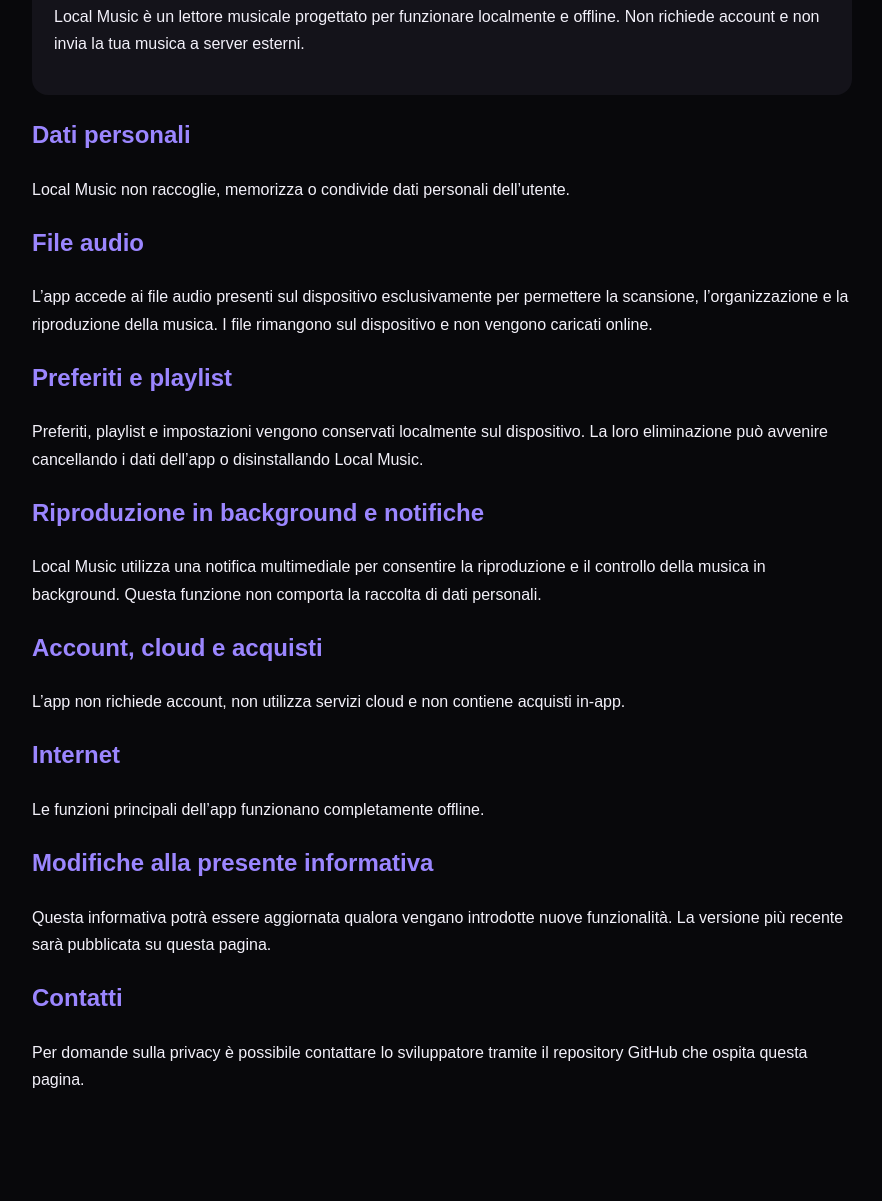
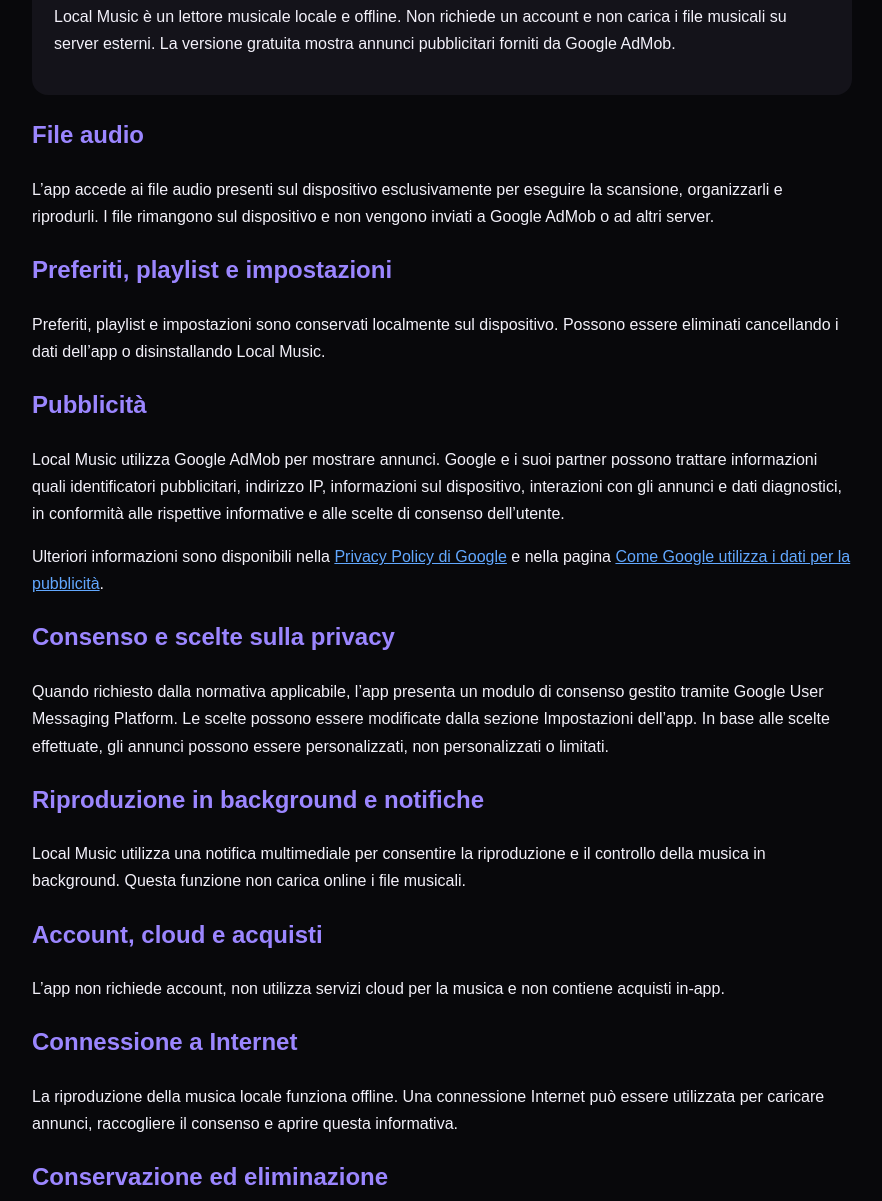
Before and after one commit to Ceazy-cds/LocalMusic-privacy-, a plain HTML site: page index.html in a window 1280 px wide. Shown: the part 261-1462 px from the top of the page, without its empty margins (198-1080 px from the left). Before the commit the page ends 1394 px from the top, so only its background shows below. Drawn offline with Linux system fonts and the light colour scheme.

Commit message:
Revise privacy policy and enhance HTML structure
Updated the privacy policy content and improved formatting.

```diff
--- a/index.html
+++ b/index.html
@@ -5,23 +5,8 @@
   <meta name="viewport" content="width=device-width, initial-scale=1.0">
   <title>Privacy Policy - Local Music</title>
   <style>
-        body {
-            max-width: 820px;
-            margin: 40px auto;
-            padding: 0 22px;
-            background: #08080b;
-            color: #f3f1fa;
-            font-family: Arial, sans-serif;
-            line-height: 1.7;
-        }
-        h1, h2 { color: #9b86ff; }
-        .card {
-            background: #14131a;
-            padding: 22px;
-            border-radius: 16px;
-            margin: 18px 0;
-        }
-        a { color: #62a8ff; }
+    body{max-width:820px;margin:40px auto;padding:0 22px;background:#08080b;color:#f3f1fa;font-family:Arial,sans-serif;line-height:1.7}
+    h1,h2{color:#9b86ff}.card{background:#14131a;padding:22px;border-radius:16px;margin:18px 0}a{color:#62a8ff}
   </style>
 </head>
 <body>
@@ -30,62 +15,41 @@
 
   <div class="card">
     <h2>In breve</h2>
-        <p>
-            Local Music è un lettore musicale progettato per funzionare
-            localmente e offline. Non richiede account e non invia la tua
-            musica a server esterni.
-        </p>
+    <p>Local Music è un lettore musicale locale e offline. Non richiede un account e non carica i file musicali su server esterni. La versione gratuita mostra annunci pubblicitari forniti da Google AdMob.</p>
   </div>
 
-    <h2>Dati personali</h2>
-    <p>
-        Local Music non raccoglie, memorizza o condivide dati personali
-        dell’utente.
-    </p>
+  <h2>File audio</h2>
+  <p>L’app accede ai file audio presenti sul dispositivo esclusivamente per eseguire la scansione, organizzarli e riprodurli. I file rimangono sul dispositivo e non vengono inviati a Google AdMob o ad altri server.</p>
 
-    <h2>File audio</h2>
-    <p>
-        L’app accede ai file audio presenti sul dispositivo esclusivamente
-        per permettere la scansione, l’organizzazione e la riproduzione della
-        musica. I file rimangono sul dispositivo e non vengono caricati online.
-    </p>
+  <h2>Preferiti, playlist e impostazioni</h2>
+  <p>Preferiti, playlist e impostazioni sono conservati localmente sul dispositivo. Possono essere eliminati cancellando i dati dell’app o disinstallando Local Music.</p>
 
-    <h2>Preferiti e playlist</h2>
-    <p>
-        Preferiti, playlist e impostazioni vengono conservati localmente sul
-        dispositivo. La loro eliminazione può avvenire cancellando i dati
-        dell’app o disinstallando Local Music.
-    </p>
+  <h2>Pubblicità</h2>
+  <p>Local Music utilizza Google AdMob per mostrare annunci. Google e i suoi partner possono trattare informazioni quali identificatori pubblicitari, indirizzo IP, informazioni sul dispositivo, interazioni con gli annunci e dati diagnostici, in conformità alle rispettive informative e alle scelte di consenso dell’utente.</p>
+  <p>Ulteriori informazioni sono disponibili nella <a href="https://policies.google.com/privacy">Privacy Policy di Google</a> e nella pagina <a href="https://policies.google.com/technologies/ads">Come Google utilizza i dati per la pubblicità</a>.</p>
+
+  <h2>Consenso e scelte sulla privacy</h2>
+  <p>Quando richiesto dalla normativa applicabile, l’app presenta un modulo di consenso gestito tramite Google User Messaging Platform. Le scelte possono essere modificate dalla sezione Impostazioni dell’app. In base alle scelte effettuate, gli annunci possono essere personalizzati, non personalizzati o limitati.</p>
 
   <h2>Riproduzione in background e notifiche</h2>
-    <p>
-        Local Music utilizza una notifica multimediale per consentire la
-        riproduzione e il controllo della musica in background. Questa
-        funzione non comporta la raccolta di dati personali.
-    </p>
+  <p>Local Music utilizza una notifica multimediale per consentire la riproduzione e il controllo della musica in background. Questa funzione non carica online i file musicali.</p>
 
   <h2>Account, cloud e acquisti</h2>
-    <p>
-        L’app non richiede account, non utilizza servizi cloud e non contiene
-        acquisti in-app.
-    </p>
+  <p>L’app non richiede account, non utilizza servizi cloud per la musica e non contiene acquisti in-app.</p>
 
-    <h2>Internet</h2>
-    <p>
-        Le funzioni principali dell’app funzionano completamente offline.
-    </p>
+  <h2>Connessione a Internet</h2>
+  <p>La riproduzione della musica locale funziona offline. Una connessione Internet può essere utilizzata per caricare annunci, raccogliere il consenso e aprire questa informativa.</p>
 
-    <h2>Modifiche alla presente informativa</h2>
-    <p>
-        Questa informativa potrà essere aggiornata qualora vengano introdotte
-        nuove funzionalità. La versione più recente sarà pubblicata su questa
-        pagina.
-    </p>
+  <h2>Conservazione ed eliminazione</h2>
+  <p>I dati musicali e organizzativi gestiti direttamente da Local Music restano sul dispositivo. Per informazioni sulla conservazione dei dati trattati da Google, consulta le informative Google collegate sopra.</p>
+
+  <h2>Minori</h2>
+  <p>Local Music non è progettata specificamente per bambini. Lo sviluppatore non raccoglie consapevolmente dati personali di minori tramite le funzioni locali dell’app.</p>
+
+  <h2>Modifiche</h2>
+  <p>Questa informativa può essere aggiornata quando vengono modificate le funzionalità dell’app o i servizi utilizzati. La versione più recente sarà pubblicata su questa pagina.</p>
 
   <h2>Contatti</h2>
-    <p>
-        Per domande sulla privacy è possibile contattare lo sviluppatore
-        tramite il repository GitHub che ospita questa pagina.
-    </p>
+  <p>Per domande sulla privacy è possibile contattare lo sviluppatore tramite il repository GitHub che ospita questa pagina.</p>
 </body>
 </html>
```
Lines whose indentation alone changed are shown as unchanged.
